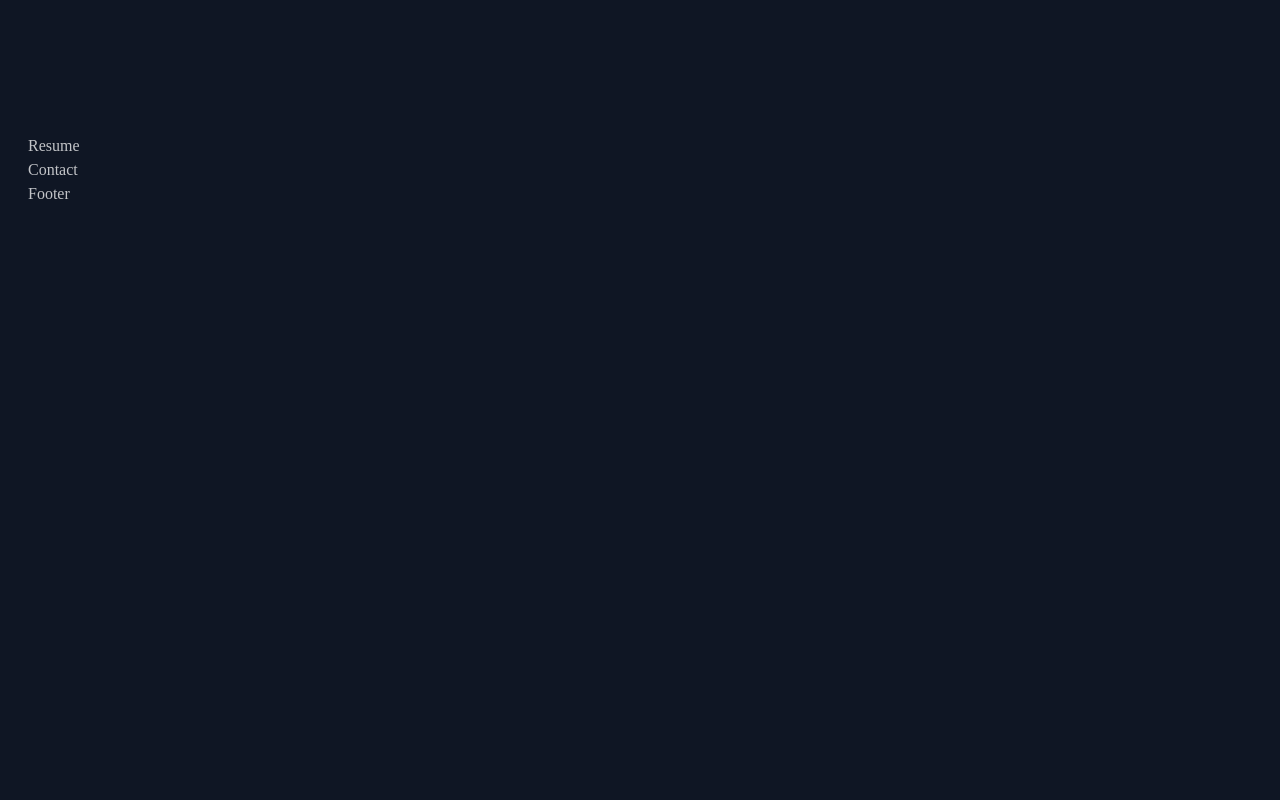
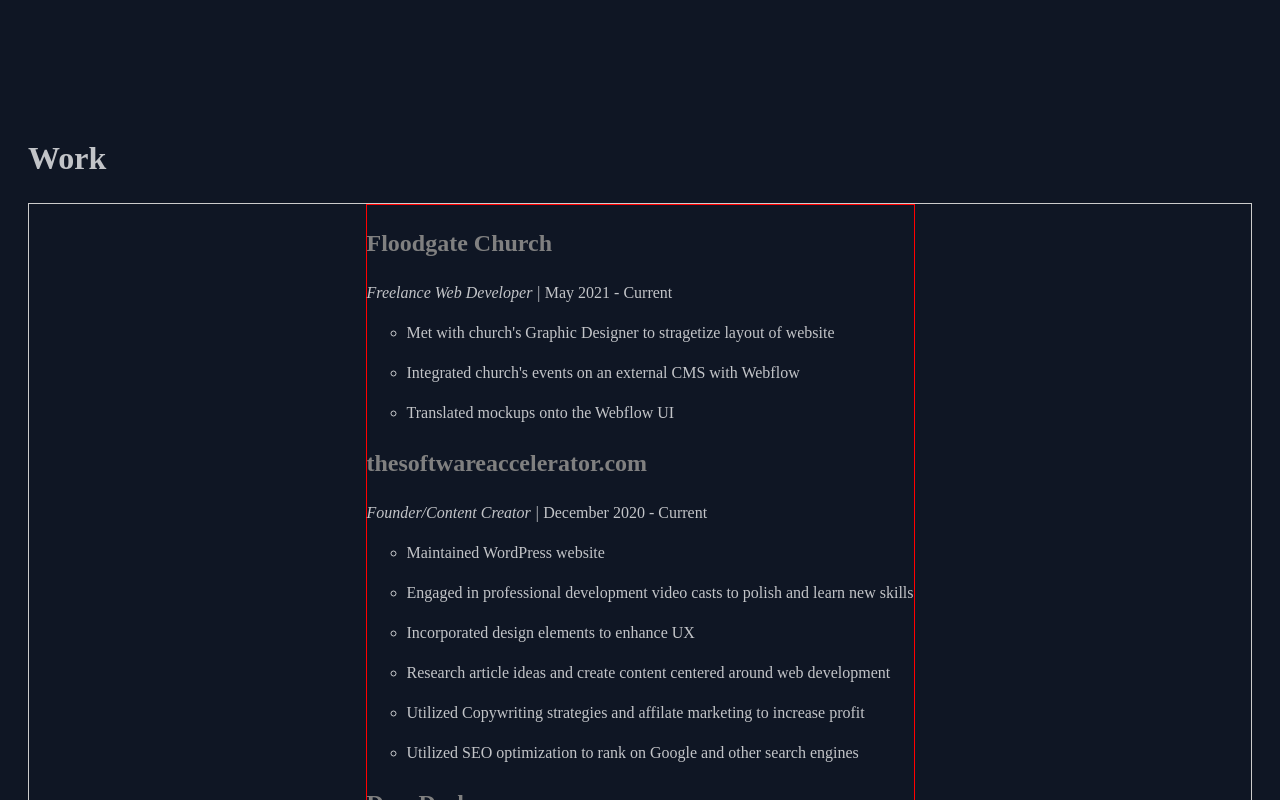
Before and after one commit to devaneyj3/next-portfolio, a Next.js app: page / in a window 1280 px wide. Shown: the part 4640-5440 px from the top of the page. Before the commit the page ends 4866 px from the top, so only its background shows below. Built offline with nearby package versions, Linux system fonts and the light colour scheme.

Commit message:
render work

```diff
--- a/components/Resume.js
+++ b/components/Resume.js
@@ -1,5 +1,33 @@
 import React from "react";
+import classes from "./resume.module.scss";
 
-export default function Resume() {
-	return <div>Resume</div>;
+export default function Resume({ data }) {
+	const { work, education, skillmessage } = data;
+	return (
+		<>
+			<h1>Work</h1>
+			<div className={classes.work_container}>
+				<div className={classes.work}>
+					{work.map((job, i) => {
+						const { company, title, years, description } = job;
+						return (
+							<section key={i}>
+								<h1 className={classes.company}>{company}</h1>
+								<p className={classes.title}>
+									{title} | <span className={classes.years}>{years}</span>
+								</p>
+								{description.map((task, i) => {
+									return (
+										<ul key={i}>
+											<li>{task}</li>
+										</ul>
+									);
+								})}
+							</section>
+						);
+					})}
+				</div>
+			</div>
+		</>
+	);
 }
--- a/components/card.module.scss
+++ b/components/card.module.scss
@@ -1,6 +1,7 @@
 .card_container {
 	display: flex;
 	flex-wrap: wrap;
+	justify-content: center;
 	.card {
 		border: 1px solid black;
 		width: 30%;
--- /dev/null
+++ b/components/resume.module.scss
@@ -0,0 +1,22 @@
+.work_container {
+	border: 1px solid #ccc;
+	display: flex;
+	flex-direction: column;
+	align-items: center;
+	.work {
+		border: 1px solid red;
+		li {
+			list-style: circle;
+		}
+	}
+	.company {
+		color: grey;
+		font-weight: bold;
+	}
+	.title {
+		font-style: italic;
+	}
+	.years {
+		font-style: normal;
+	}
+}
--- a/pages/index.js
+++ b/pages/index.js
@@ -18,7 +18,7 @@
 			<Layout resumeData={resumeData}>
 				<About data={resumeData} />
 				<Portfolio data={resumeData} />
-				<Resume data={resumeData} />
+				<Resume data={resumeData.resume} />
 				<Contact data={resumeData} />
 			</Layout>
 		</div>
```
